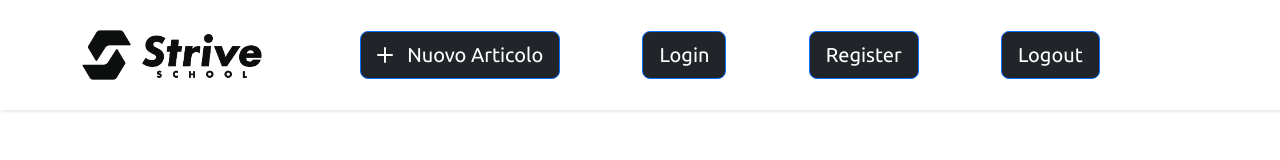
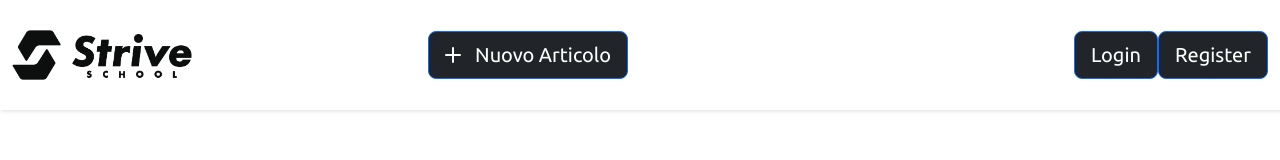
Before and after one commit to LrdVnz/M6W1D1, a React (Create React App) app: page /new in a window 1280 px wide. Shown: the top 160 px of the page. Built offline with nearby package versions, Linux system fonts and the light colour scheme.

Commit message:
changed login and register buttons conditional showing

```diff
--- a/src/components/navbar/BlogNavbar.jsx
+++ b/src/components/navbar/BlogNavbar.jsx
@@ -6,18 +6,16 @@ import "./styles.css";
 import { useEffect, useState } from "react";
 
 const NavBar = (props) => {
-  const [currentAuthor, setCurrentAuthor] = useState()
+  const [currentAuthor, setCurrentAuthor] = useState();
 
   useEffect(() => {
     setCurrentAuthor(JSON.parse(localStorage.getItem("currentAuthor")));
-    //currentAuthor = JSON.parse(currentAuthor);
-    console.log(currentAuthor);
-  },[])
+  }, []);
 
   function handleLogout() {
     localStorage.removeItem("accessToken");
     localStorage.removeItem("currentAuthor");
-    window.location.reload()
+    window.location.reload();
   }
 
   return (
@@ -26,7 +24,6 @@ const NavBar = (props) => {
         <Navbar.Brand as={Link} to="/">
           <img className="blog-navbar-brand" alt="logo" src={logo} />
         </Navbar.Brand>
-
         <Button
           as={Link}
           to="/new"
@@ -45,22 +42,13 @@ const NavBar = (props) => {
           </svg>
           Nuovo Articolo
         </Button>
-        <Button as={Link} to="/login" className="bg-dark" size="lg">
-          Login{" "}
-        </Button>
-        <Button as={Link} to="/register" className="bg-dark" size="lg">
-          Register{" "}
-        </Button>
-        <Button onClick={() => handleLogout()} className="bg-dark" size="lg">
-          Logout{" "}
-        </Button>
-
-        <Navbar.Brand className="d-flex">
-          {/* <p className="fs-5">You are logged in as</p> */}
+      </Container>
+      <Container className="justify-content-end">
+        <Navbar.Brand className="d-flex align-items-center">
           {currentAuthor && (
             <>
               {" "}
-              <p className="fs-5 ms-2 me-2">{currentAuthor.name}</p>
+              <p className="fs-5 ms-2 me-2 mb-0">{currentAuthor.name}</p>
               <img
                 src={currentAuthor.avatar}
                 alt=""
@@ -73,6 +61,21 @@ const NavBar = (props) => {
             </>
           )}
         </Navbar.Brand>
+        {currentAuthor == null && (
+          <>
+            <Button as={Link} to="/login" className="bg-dark" size="lg">
+              Login
+            </Button>
+            <Button as={Link} to="/register" className="bg-dark" size="lg">
+              Register
+            </Button>
+          </>
+        )}
+        {currentAuthor && (
+          <Button onClick={() => handleLogout()} className="bg-dark" size="lg">
+            Logout
+          </Button>
+        )}
       </Container>
     </Navbar>
   );
```
